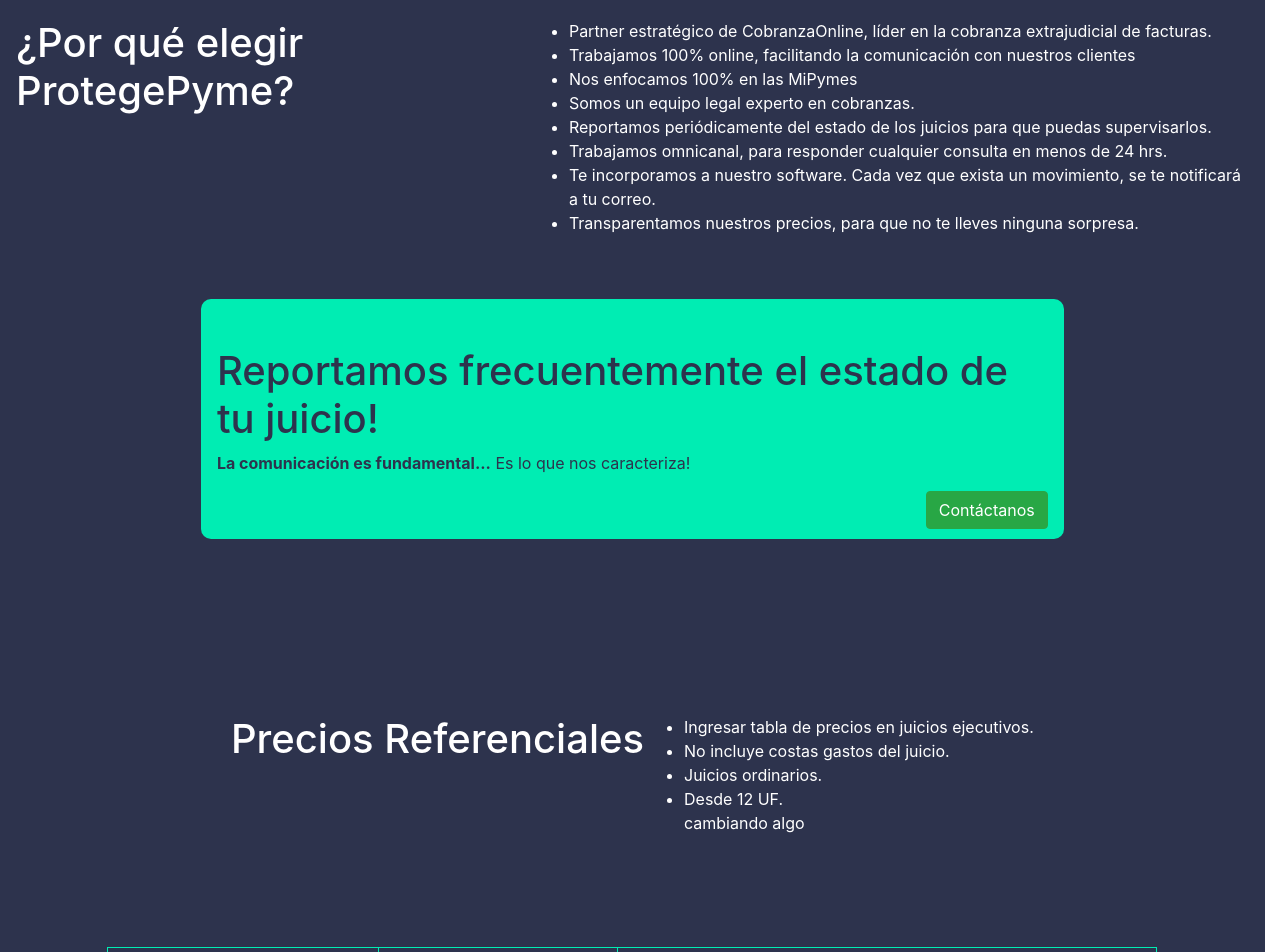
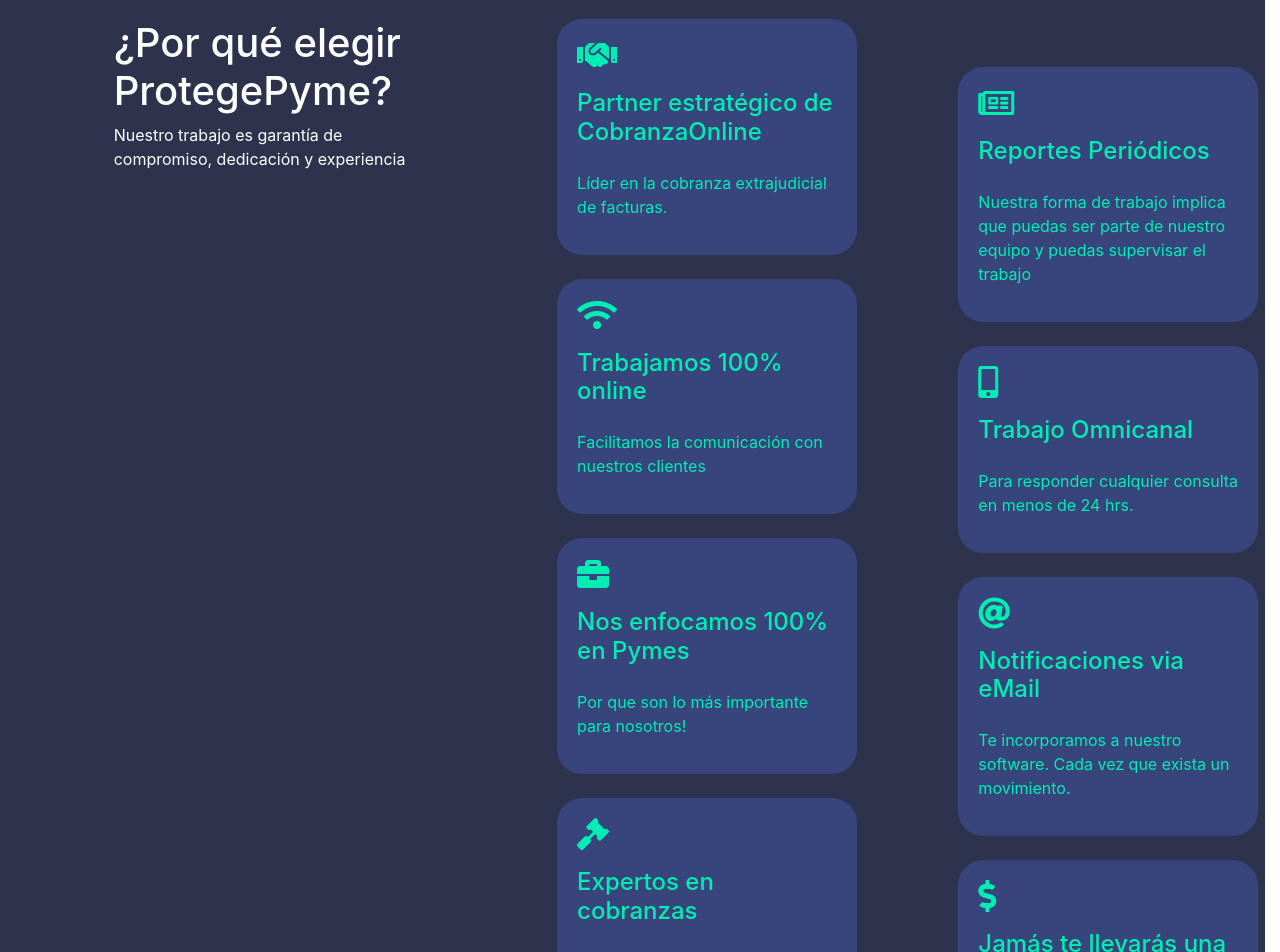
Before and after one commit to jerosantamariai/aam2, a React (Create React App) app in the folder front/: page / in a window 1280 px wide. Shown: the part 1600-2552 px from the top of the page. Built offline with nearby package versions, Linux system fonts and the light colour scheme.

Commit message:
wpp component ready and some fixes

```diff
--- a/front/src/components/landingpage/whypp.jsx
+++ b/front/src/components/landingpage/whypp.jsx
@@ -4,17 +4,60 @@
     return (
         <section className="container3" name="whypp" id="whypp">
             <div className="d-flex mx-auto">
-                <h1>¿Por qué elegir ProtegePyme?</h1>
-                <ul>
-                    <li>Partner estratégico de CobranzaOnline, líder en la cobranza extrajudicial de facturas.</li>
-                    <li>Trabajamos 100% online, facilitando la comunicación con nuestros clientes</li>
-                    <li>Nos enfocamos 100% en las MiPymes</li>
-                    <li>Somos un equipo legal experto en cobranzas.</li>
-                    <li>Reportamos periódicamente del estado de los juicios para que puedas supervisarlos.</li>
-                    <li>Trabajamos omnicanal, para responder cualquier consulta en menos de 24 hrs.</li>
-                    <li>Te incorporamos a nuestro software. Cada vez que exista un movimiento, se te notificará a tu correo.</li>
-                    <li>Transparentamos nuestros precios, para que no te lleves ninguna sorpresa.</li>
-                </ul>
+                <div className="row d-flex justify-content-center">
+                    <div className="col-5">
+                        <div className="col-8 offset-2">
+                            <h1>¿Por qué elegir ProtegePyme?</h1>
+                            <p>Nuestro trabajo es garantía de compromiso, dedicación y experiencia</p>
+                        </div>
+                    </div>
+                    <div className="col-7 d-flex">
+                        <div className="col-6 mr-5">
+                            <div className="wppcontent mb-4">
+                                <i className="fas fa-handshake fa-2x"></i>
+                                <h4 className="py-3">Partner estratégico de CobranzaOnline</h4>
+                                <p>Líder en la cobranza extrajudicial de facturas.</p>
+                            </div>
+                            <div className="wppcontent mb-4">
+                                <i class="fas fa-wifi fa-2x"></i>
+                                <h4 className="py-3">Trabajamos 100% online</h4>
+                                <p>Facilitamos la comunicación con nuestros clientes</p>
+                            </div>
+                            <div className="wppcontent mb-4">
+                                <i class="fas fa-briefcase fa-2x"></i>
+                                <h4 className="py-3">Nos enfocamos 100% en Pymes</h4>
+                                <p>Por que son lo más importante para nosotros!</p>
+                            </div>
+                            <div className="wppcontent mb-4">
+                                <i class="fas fa-gavel fa-2x"></i>
+                                <h4 className="py-3">Expertos en cobranzas</h4>
+                                <p>Nuestro equipo es cuentan con años de experiencía</p>
+                            </div>
+                        </div>
+                        <div className="col-6 mt-5">
+                            <div className="wppcontent mb-4">
+                                <i class="far fa-newspaper fa-2x"></i>
+                                <h4 className="py-3">Reportes Periódicos</h4>
+                                <p>Nuestra forma de trabajo implica que puedas ser parte de nuestro equipo y puedas supervisar el trabajo</p>
+                            </div>
+                            <div className="wppcontent mb-4">
+                                <i class="fas fa-mobile-alt fa-2x"></i>
+                                <h4 className="py-3">Trabajo Omnicanal</h4>
+                                <p>Para responder cualquier consulta en menos de 24 hrs.</p>
+                            </div>
+                            <div className="wppcontent mb-4">
+                                <i class="fas fa-at fa-2x"></i>
+                                <h4 className="py-3">Notificaciones via eMail</h4>
+                                <p>Te incorporamos a nuestro software. Cada vez que exista un movimiento.</p>
+                            </div>
+                            <div className="wppcontent mb-4">
+                                <i class="fas fa-dollar-sign fa-2x"></i>
+                                <h4 className="py-3">Jamás te llevarás una sorpresa</h4>
+                                <p>Trasparentamos nuestros precios para tu tranquilidad y seguridad</p>
+                            </div>
+                        </div>
+                    </div>
+                </div>
             </div>
             <div className="break py-5">
                 <div className="aviso mx-auto py-5 px-3">
--- a/front/src/components/navbar.jsx
+++ b/front/src/components/navbar.jsx
@@ -37,7 +37,7 @@
                         </ul>
                         <ul className="navbar-nav ml-auto">
                             <li className="nav-item">
-                                <a className="nav-link" href="https://api.whatsapp.com/send?phone=569XXXXXXXX&text=Bienvenido%20a%20ProtegePyme!%20Como%20te%20podemos%20ayudar!" target="_blank" rel="noopener noreferrer"><i className="fab fa-whatsapp fa-2x mr-2"></i></a>
+                                <a className="nav-link" href="https://api.whatsapp.com/send?phone=56931816173" target="_blank" rel="noopener noreferrer"><i className="fab fa-whatsapp fa-2x mr-2"></i></a>
                             </li>
                             <li className="nav-item">
                                 <Link className="nav-link btn btn-success rounded-pill" to="/login">Login</Link>
--- a/front/src/index.css
+++ b/front/src/index.css
@@ -174,3 +174,23 @@
     color: rgb(0, 237, 179);
     min-height: 500px;
 }
+
+.wppcontent {
+    width: 300px;
+    height: auto;
+    background-color: rgb(56, 68, 124);
+    color: rgb(0, 237, 179);
+    padding: 20px;
+    border-radius: 25px;
+    position: inherit !important;
+}
+
+.wppcontent:hover {
+    width: 300px;
+    height: auto;
+    background-color: rgb(48, 62, 124);
+    color: rgb(0, 255, 191);
+    padding: 20px;
+    border-radius: 25px;
+    position: inherit !important;
+}
```
Also changed, not shown: 1 other file (tests, documents, lock files or other folders).
